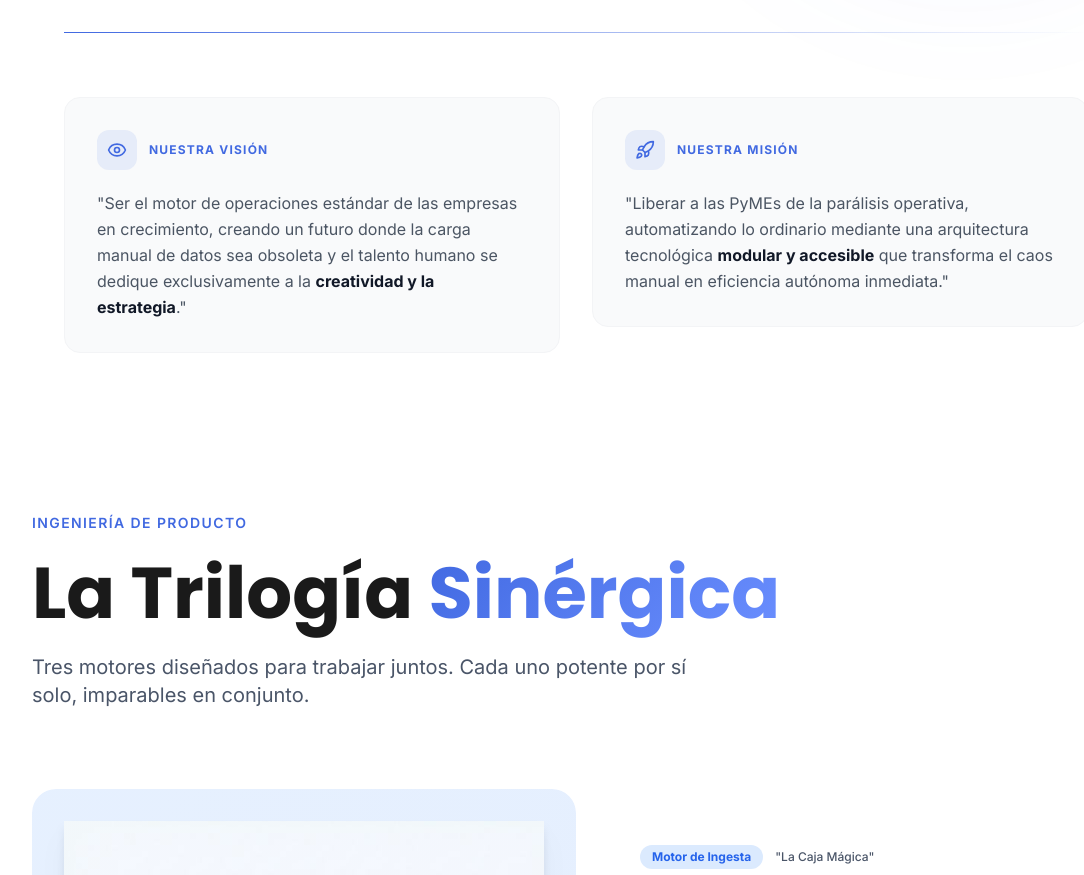
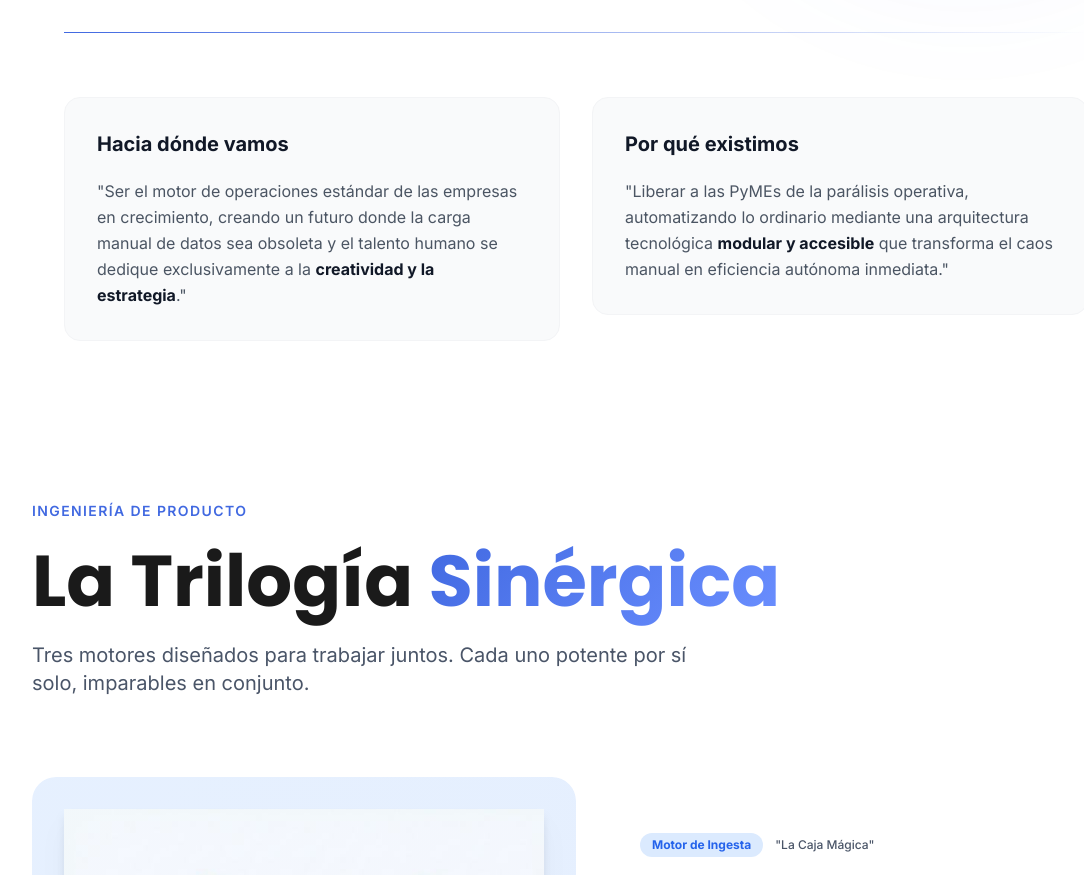
Before and after one commit to tinchocodep/neura-orkesta, a React (Vite) app: page / in a window 1280 px wide. Shown: the part 1320-2195 px from the top of the page, without its empty margins (64-1148 px from the left). Built offline with nearby package versions, Linux system fonts and the light colour scheme.

Commit message:
ux: VisionSection sin íconos ni etiquetas explícitas de visión/misión

```diff
--- a/src/components/VisionSection.tsx
+++ b/src/components/VisionSection.tsx
@@ -1,5 +1,4 @@
 import { motion } from 'framer-motion';
-import { Eye, Rocket } from 'lucide-react';
 
 export default function VisionSection() {
     return (
@@ -58,12 +57,7 @@ export default function VisionSection() {
                     >
                         <div className="absolute inset-0 bg-gradient-to-br from-brand-blue/10 to-blue-500/5 rounded-2xl blur-xl group-hover:blur-2xl transition-all duration-500 opacity-0 group-hover:opacity-100" />
                         <div className="relative bg-gray-50 border border-gray-100 rounded-2xl p-8 hover:border-brand-blue/30 transition-all duration-300">
-                            <div className="flex items-center gap-3 mb-5">
-                                <div className="w-10 h-10 bg-brand-blue/10 rounded-xl flex items-center justify-center">
-                                    <Eye className="w-5 h-5 text-brand-blue" />
-                                </div>
-                                <p className="text-brand-blue font-bold text-xs tracking-widest uppercase">Nuestra Visión</p>
-                            </div>
+                            <h3 className="text-xl font-bold text-gray-900 mb-5">Hacia dónde vamos</h3>
 
                             <p className="text-gray-600 text-base leading-relaxed">
                                 "Ser el motor de operaciones estándar de las empresas en crecimiento, creando un futuro donde la carga manual de datos sea obsoleta y el talento humano se dedique exclusivamente a la <strong className="text-gray-900">creatividad y la estrategia</strong>."
@@ -81,12 +75,7 @@ export default function VisionSection() {
                     >
                         <div className="absolute inset-0 bg-gradient-to-br from-brand-blue/10 to-blue-500/5 rounded-2xl blur-xl group-hover:blur-2xl transition-all duration-500 opacity-0 group-hover:opacity-100" />
                         <div className="relative bg-gray-50 border border-gray-100 rounded-2xl p-8 hover:border-brand-blue/30 transition-all duration-300">
-                            <div className="flex items-center gap-3 mb-5">
-                                <div className="w-10 h-10 bg-brand-blue/10 rounded-xl flex items-center justify-center">
-                                    <Rocket className="w-5 h-5 text-brand-blue" />
-                                </div>
-                                <p className="text-brand-blue font-bold text-xs tracking-widest uppercase">Nuestra Misión</p>
-                            </div>
+                            <h3 className="text-xl font-bold text-gray-900 mb-5">Por qué existimos</h3>
 
                             <p className="text-gray-600 text-base leading-relaxed">
                                 "Liberar a las PyMEs de la parálisis operativa, automatizando lo ordinario mediante una arquitectura tecnológica <strong className="text-gray-900">modular y accesible</strong> que transforma el caos manual en eficiencia autónoma inmediata."
```
